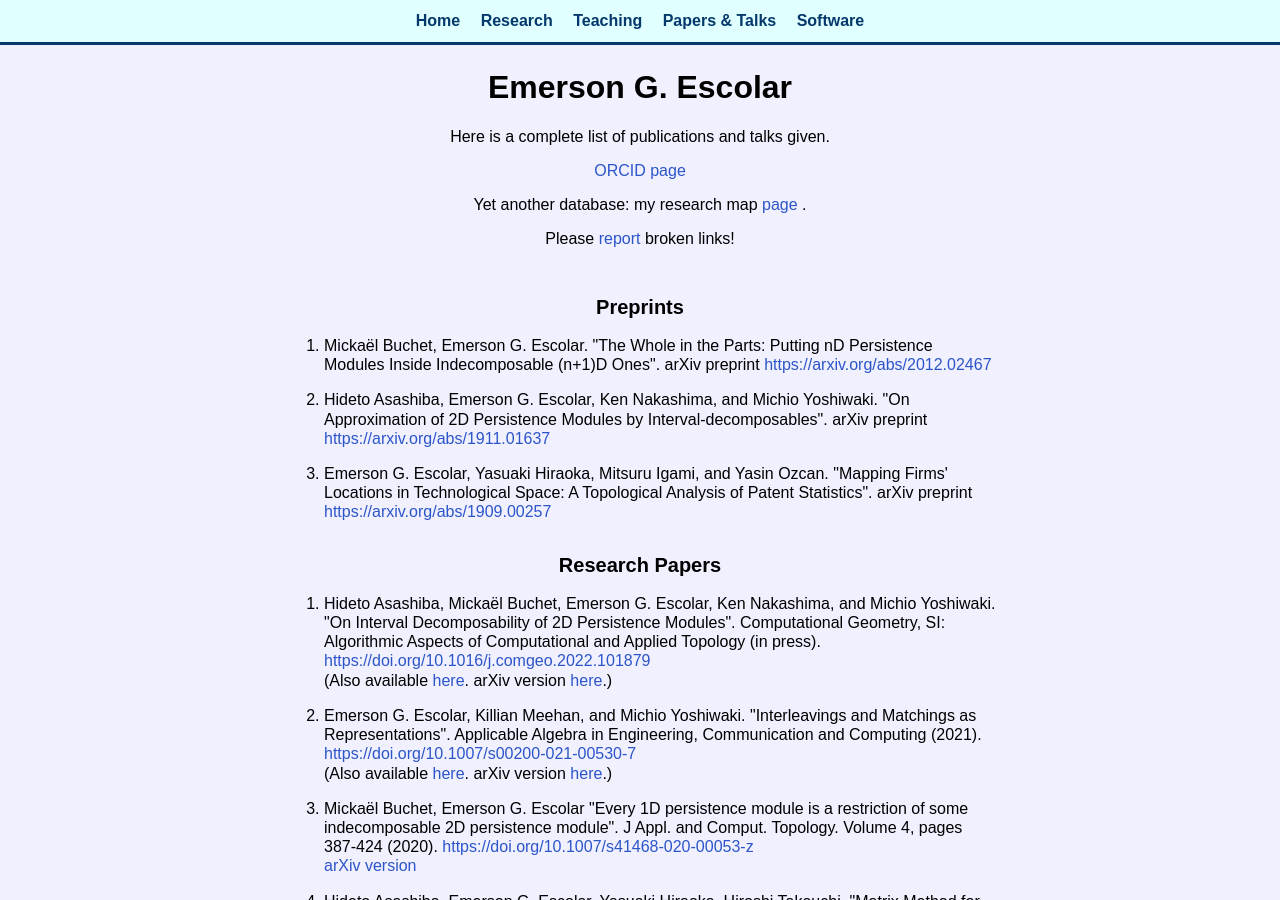
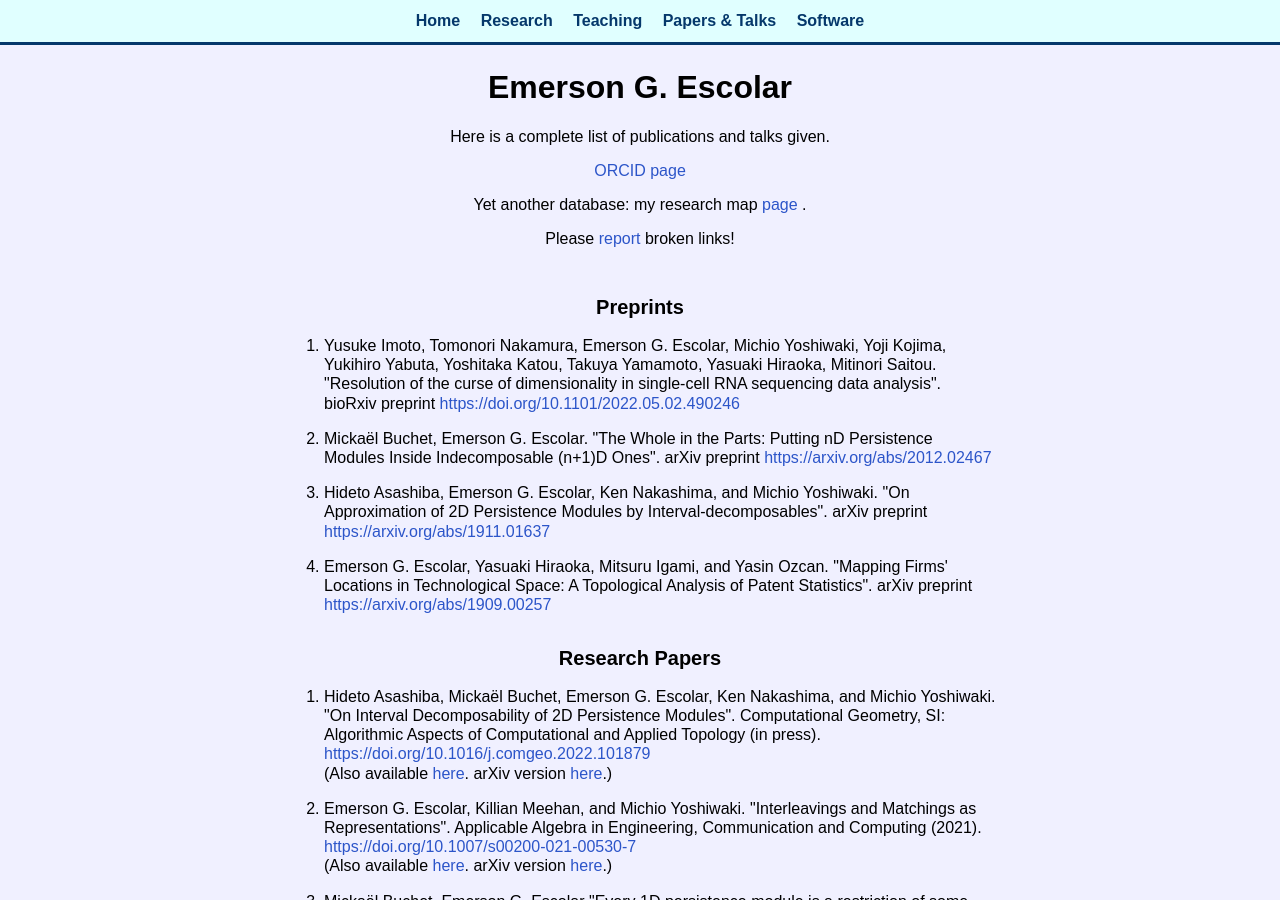
Before and after one commit to emerson-escolar/emerson-escolar.github.io, a Jekyll site: the page built from research_lists.html, in a window 1280 px wide and 900 px high. Built offline with Jekyll 4.4.1, drawn with Linux system fonts in a browser that asks for light colours.

Commit message:
add recode paper

```diff
--- a/research_lists.html
+++ b/research_lists.html
@@ -32,6 +32,16 @@ title: Emer's Papers & Talks
 <section>
 	<h2> Preprints </h2>
 	<ol class="wordbox paperlist">
+    <li>
+      Yusuke Imoto, Tomonori Nakamura, Emerson G. Escolar, Michio Yoshiwaki, Yoji Kojima, Yukihiro Yabuta, Yoshitaka Katou, Takuya Yamamoto, Yasuaki Hiraoka, Mitinori Saitou.
+      "Resolution of the curse of dimensionality in single-cell RNA sequencing data analysis".
+      bioRxiv preprint
+      <a target="_blank" href=https://doi.org/10.1101/2022.05.02.490246>
+        https://doi.org/10.1101/2022.05.02.490246
+      </a>
+    </li>
+
+
     <li>
       Mickaël Buchet, Emerson G. Escolar.
       "The Whole in the Parts: Putting nD Persistence Modules Inside Indecomposable (n+1)D Ones".
```
